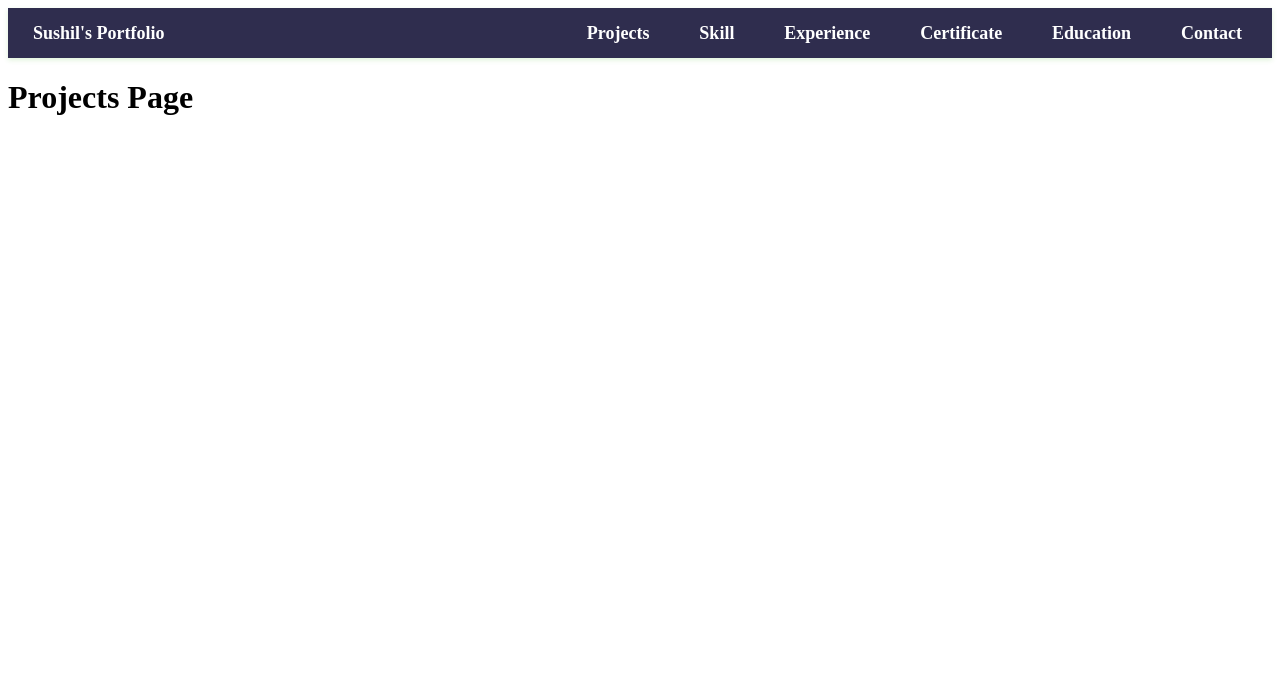
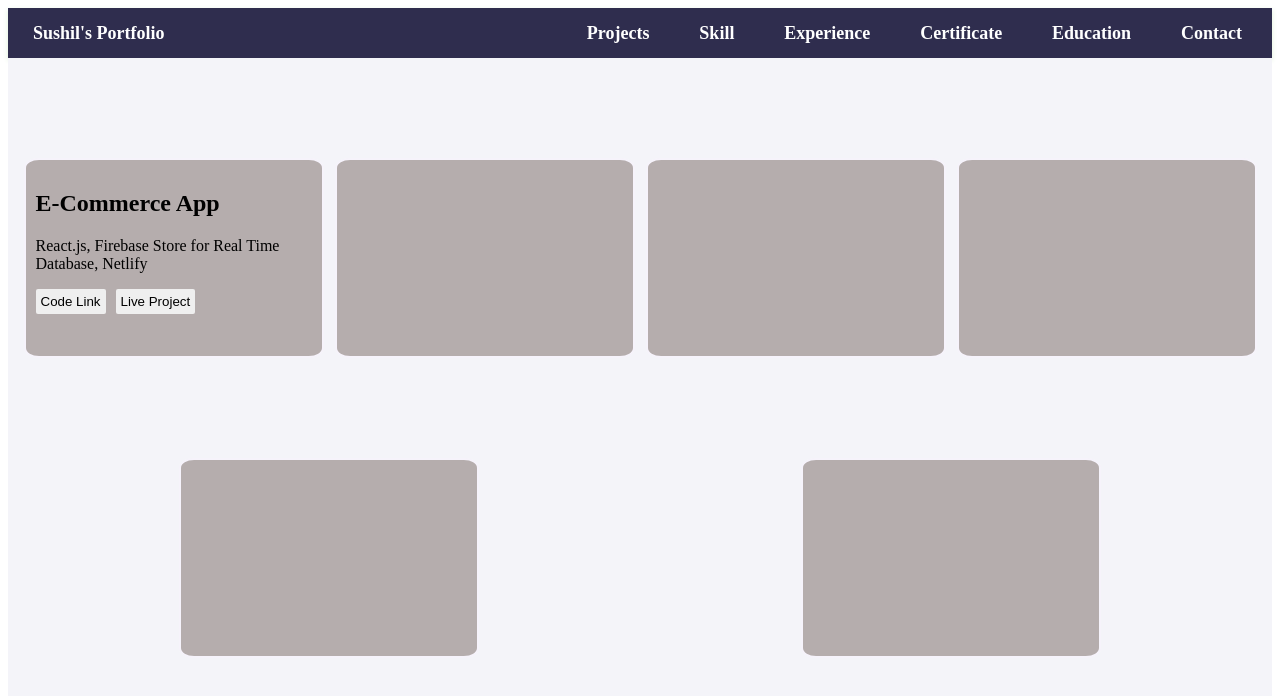
Before and after one commit to SushilCodePro/MyPortfolio, a React (Create React App) app: page /Projects in a window 1280 px wide. Shown: the top 696 px of the page. Built offline with nearby package versions, Linux system fonts and the light colour scheme.

Commit message:
Project_section

```diff
--- a/src/pages/Projects.js
+++ b/src/pages/Projects.js
@@ -2,9 +2,43 @@ import style from '../style/style.module.css'
 function Projects() {
     return (
       <>
-        <div className={style.items}>
-          <h1>Projects Page</h1>
-        </div>
+        <div className={style.ProContainer}>
+
+            <div className={style.Project}>
+              <h2>E-Commerce App</h2>
+              <p>React.js, Firebase Store for Real Time Database, Netlify</p>
+              <a
+              href="/kkk"
+              target="_blank"
+              rel="noopener noreferrer"
+              >
+                <button className={style.projectButton}>Code Link</button>
+              </a>
+              <a
+              href="/kkk"
+              target="_blank"
+              rel="noopener noreferrer"
+              >
+                <button className={style.projectButton}>Live Project</button>
+              </a>
+            </div>
+            <div className={style.Project}>
+
+            </div>
+            <div className={style.Project}>
+
+            </div>
+            <div className={style.Project}>
+
+            </div>
+            <div className={style.Project}>
+
+            </div>
+            <div className={style.Project}>
+
+            </div>
+
+          </div>
       </>
     );
   }
--- a/src/style/style.module.css
+++ b/src/style/style.module.css
@@ -75,3 +75,32 @@
   .downloadButton:hover {
     background-color: #45a049; /* Darker green on hover */
   }
+
+  .ProContainer {
+    display: flex;
+    height: 100vh;
+    justify-content: space-around;
+    flex-wrap: wrap;
+    background-color:#f4f4f9 ;
+    padding: 100px 10px;
+    /* border: 4px solid rgb(125, 216, 14); */
+  }
+  .Project{
+    height: 200px;
+    width: 300px;
+    background-color: rgb(181, 173, 173);
+    border-radius: 5%;
+    border: 2px solid rgb(246, 243, 251);
+    padding: 10px;
+  }
+  .Project a{
+    margin: 0 10px 0 0;
+  }
+  .Project button{
+    padding: 5px;
+    border-radius: 2px;
+    border: none;
+  }
+  .projectButton:hover {
+    background-color: rgb(182, 223, 235);
+  }
```
